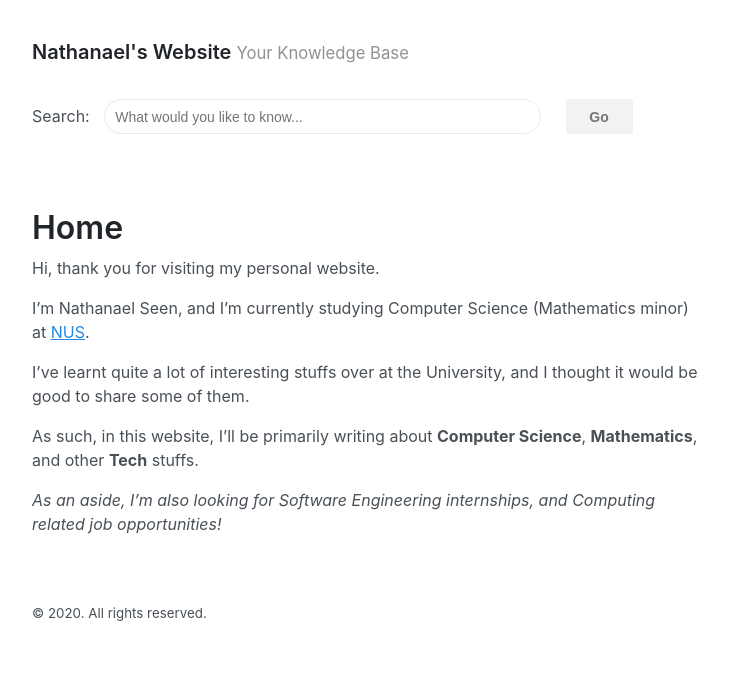
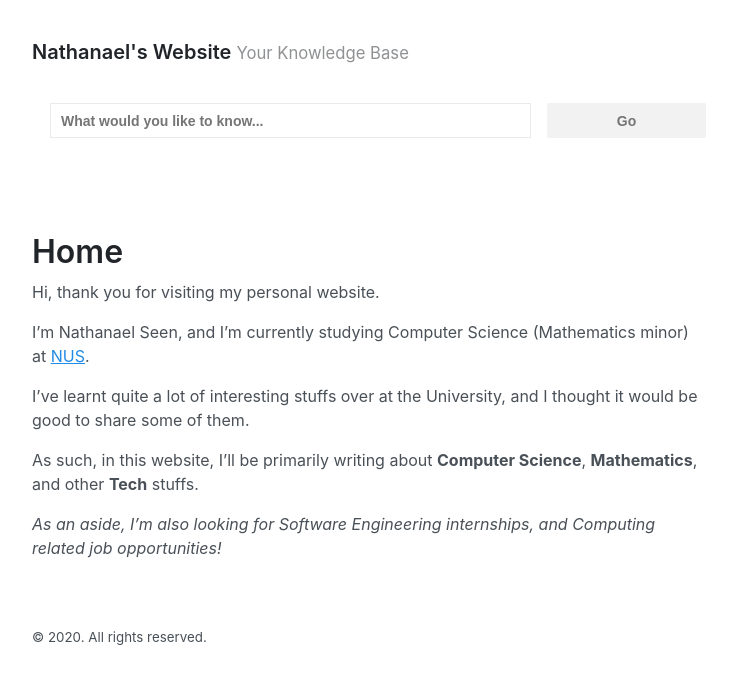
Before and after one commit to nathanaelseen/nathanaelseen.github.io, a Jekyll site: the page built from index.md, in a window 1280 px wide. Shown: the top 684 px of the page, without its empty margins (272-1009 px from the left). Built offline with Jekyll 4.4.1, drawn with Linux system fonts in a browser that asks for light colours.

Commit message:
Further refine design of search bar

```diff
--- a/_includes/head.html
+++ b/_includes/head.html
@@ -23,13 +23,13 @@
     <!-- This is mainly for our global search box to make it look like Google's -->
     <style>
         input{
-            border-radius: 20px;
             padding: 10px;
             margin: 10px;
             height: 35px;
-            width: 65%;
             border:1px solid #eaeaea;
             font-size: 14px;
+            font-weight: bold;
+            width: 100%;
             outline:none;
         }
 
@@ -49,8 +49,8 @@
             cursor: default;
             font-size: 14px;
             font-weight: bold;
-            width: 10%;
             padding: 0 16px;
+            width: 100%;
             height:35px;
         }
 
--- a/_layouts/default.html
+++ b/_layouts/default.html
@@ -13,9 +13,16 @@
                 </h3>
                 <br/>
                 <form action="/search.html" method="get">
-                    <label for="search-box">Search:</label>
-                    <input type="text" id="search-box" name="query" placeholder="What would you like to know...">
-                    <input type="submit" value="Go">
+                    <table style="border:none;">
+                        <tr>
+                            <td style="border:none">
+                                <input type="text" id="search-box" name="query" placeholder="What would you like to know...">
+                            </td>
+                            <td style="border:none">
+                                <input type="submit" value="Go">
+                            </td>
+                        </tr>
+                    </table>
                 </form>
             </header>
 
```
